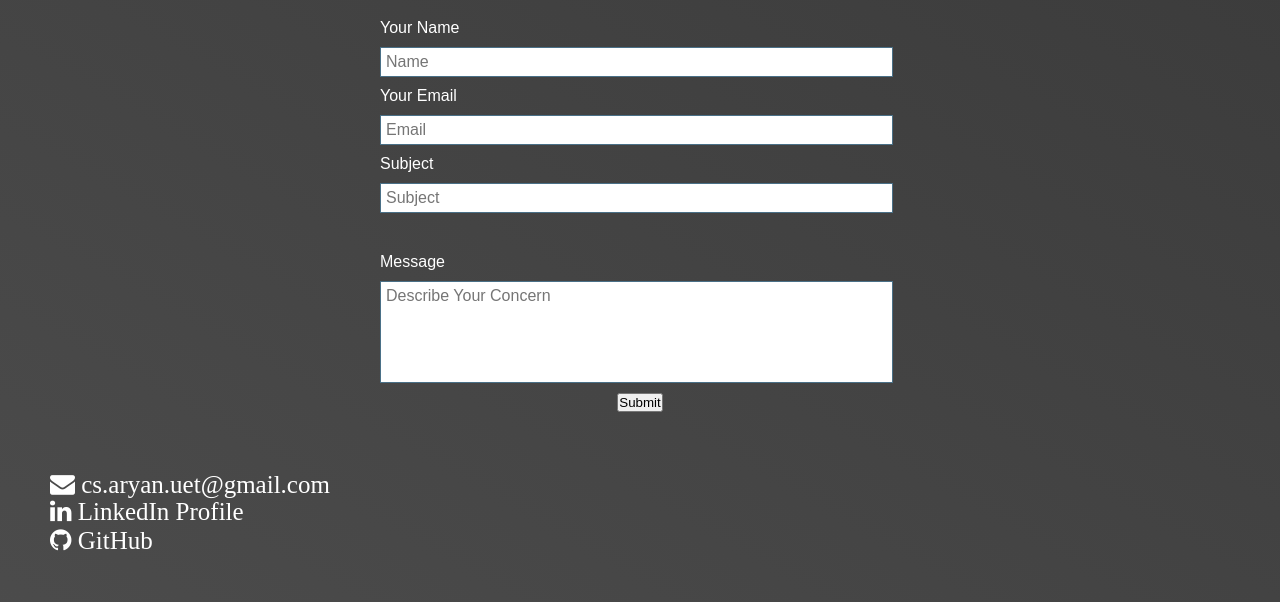
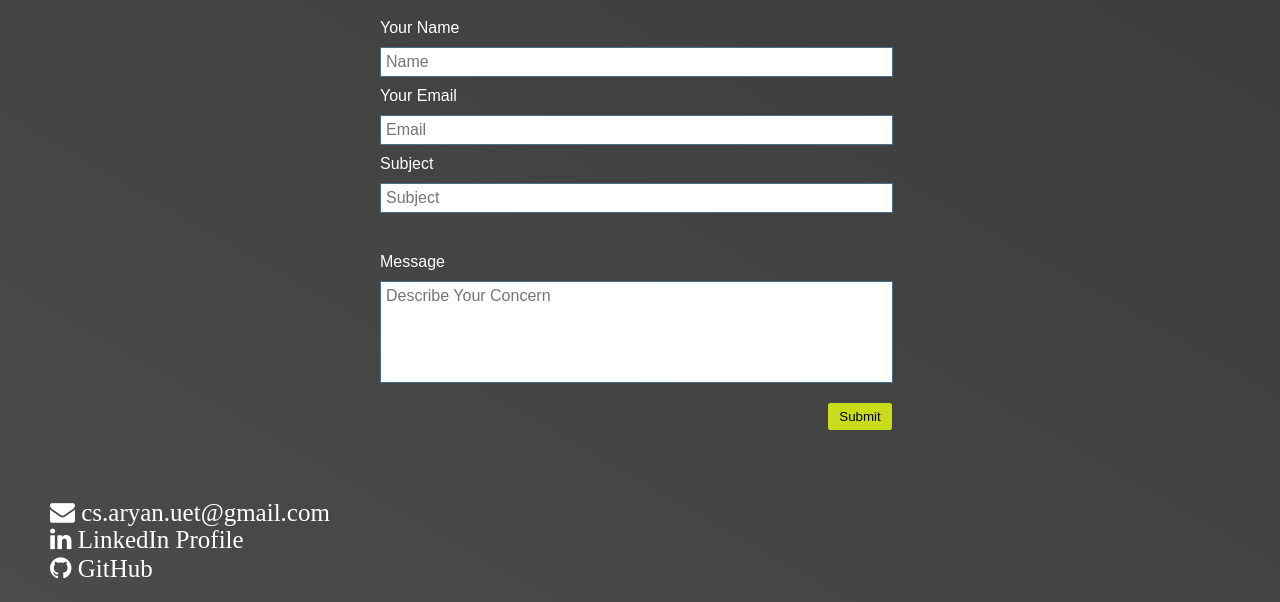
Before and after one commit to AryanKhan10/Travel_Goals, a plain HTML site: page Contact.html in a window 1280 px wide. Shown: the part 198-800 px from the top of the page. Drawn offline with Linux system fonts and the light colour scheme.

Commit message:
Button styles applied.css

```diff
--- a/css/guide.css
+++ b/css/guide.css
@@ -98,3 +98,15 @@ ul{
 color: #ffffff;
 margin-top: 140px;
 }
+button{
+    background-color: rgb(201, 220, 28);
+    padding: 5px 10px;
+    border: 1px solid rgb(201, 220, 28);
+    border-radius: 2px;
+    margin: 10px 0 10px 440px;
+}
+button:hover{
+    background-color: rgb(211, 225, 86);
+    border: 1px solid rgb(209, 223, 88);
+    cursor: pointer;
+}
```
